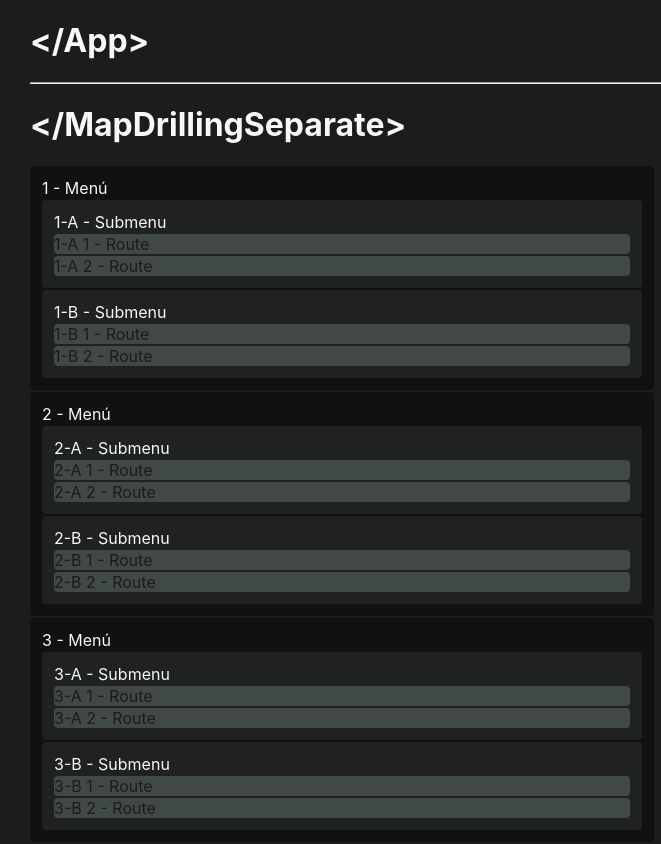
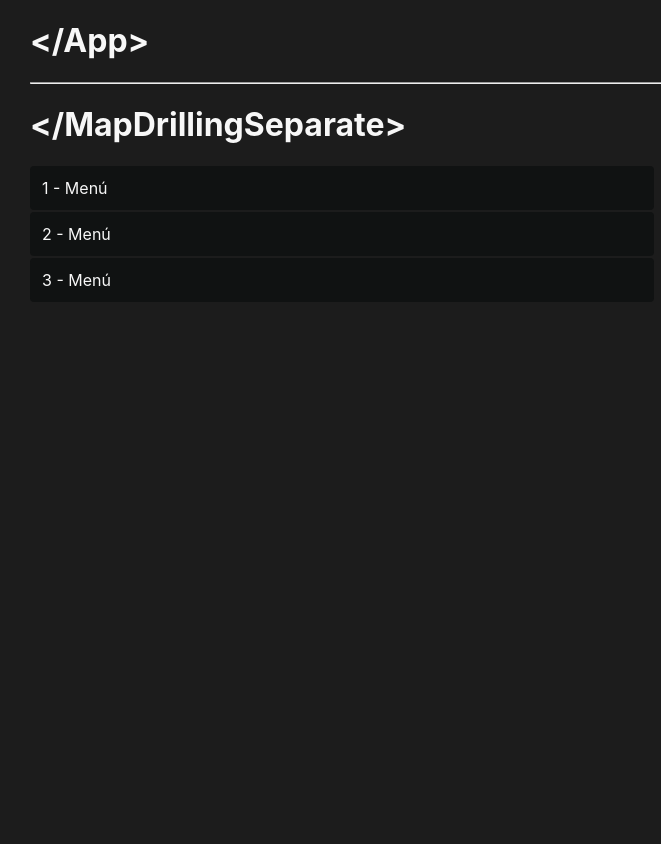
Before and after one commit to MrRedu/rompiendo-react, a React (Vite) app: page / in a window 1280 px wide. Shown: the whole page, without its empty margins (70-731 px from the left). After the commit the page ends 800 px from the top, so only its background shows below. Built offline with nearby package versions, Linux system fonts and the light colour scheme.

Commit message:
MapDrilling resolved 🤼

```diff
--- a/src/App.jsx
+++ b/src/App.jsx
@@ -1,4 +1,4 @@
-// import { MapDrilling } from './components/MapDrilling'
+// import { MapDrilling } from './components/map-drilling/MapDrilling'
 import { MapDrillingSeparate } from './components/map-drilling/separate/MapDrillingSeparate'
 
 export const App = () => {
@@ -6,6 +6,7 @@ export const App = () => {
     <>
       <h1>{`</App>`}</h1>
       <hr />
+      {/* <MapDrilling /> */}
       <MapDrillingSeparate />
     </>
   )
--- a/src/components/map-drilling/separate/MapDrillingSeparate.jsx
+++ b/src/components/map-drilling/separate/MapDrillingSeparate.jsx
@@ -1,6 +1,7 @@
 import propTypes from 'prop-types'
 
 import styles from './MapDrillingSeparate.module.css'
+import { useState } from 'react'
 
 const menu = [
   {
@@ -101,12 +102,18 @@ const menu = [
   },
 ]
 
-const Menu = ({ title, children }) => {
+const Menu = ({ title, isOpen, onClick, children }) => {
   return (
     <>
-      <div className={styles.menu}>
+      <div onClick={onClick} className={styles.menu}>
         <span>{title}</span>
-        {children}
+        <div
+          className={`${styles['menu-children']} ${
+            isOpen ? styles['is-open'] : ''
+          }`}
+        >
+          {children}
+        </div>
       </div>
     </>
   )
@@ -134,11 +141,22 @@ const Route = ({ title }) => {
 }
 
 export const MapDrillingSeparate = () => {
+  const [openMenuId, setOpenMenuId] = useState(null)
+
+  const handleOnClickMenu = menuId => {
+    setOpenMenuId(prev => (prev === menuId ? null : menuId))
+  }
+
   return (
     <>
       <h1>{`</MapDrillingSeparate>`}</h1>
       {menu.map(({ id, title, subMenu }) => (
-        <Menu key={id} title={title}>
+        <Menu
+          key={id}
+          title={title}
+          isOpen={openMenuId === id}
+          onClick={() => handleOnClickMenu(id)}
+        >
           {subMenu.map(({ id, title, routes }) => (
             <SubMenu key={id} title={title}>
               {routes.map(({ id, title }) => (
@@ -161,6 +179,8 @@ MapDrillingSeparate.propTypes = {
 
 Menu.propTypes = {
   title: propTypes.string,
+  isOpen: propTypes.bool,
+  onClick: propTypes.func,
   children: propTypes.array,
 }
 
--- a/src/components/map-drilling/separate/MapDrillingSeparate.module.css
+++ b/src/components/map-drilling/separate/MapDrillingSeparate.module.css
@@ -5,9 +5,18 @@
     border-radius: 4px;
 
     padding: 12px;
-    gap: 2px;
     margin-bottom: 2px;
     max-width: 600px;
+}
+
+.menu-children {
+    display: none;
+    flex-direction: column;
+    gap: 2px;
+}
+
+.menu-children.is-open {
+    display: flex;
 }
 
 .sub-menu {
@@ -18,6 +27,7 @@
 
     padding: 12px;
     gap: 2px;
+    color: rgb(79, 46, 223)
 }
 
 .routes {
@@ -25,5 +35,5 @@
     flex-direction: column;
     background-color: #404848;
     border-radius: 4px;
-    color: #1C1C1C;
+    color: rgb(106, 238, 238);
 }
--- a/src/globals.css
+++ b/src/globals.css
@@ -1,13 +1,21 @@
 :root {
   /* Font-size */
-  --f-s-micro: clamp(0.64rem, 0.05vw + 0.63rem, 0.67rem); /* 10.24px */
-  --f-s-sm: clamp(0.8rem, 0.17vw + 0.76rem, 0.89rem); /* 12.8px */
-  --f-s-base: clamp(1rem, 0.34vw + 0.91rem, 1.19rem); /* 16px */
-  --f-s-md: clamp(1.25rem, 0.61vw + 1.1rem, 1.58rem); /* 20px */
-  --f-s-lg: clamp(1.56rem, 1vw + 1.31rem, 2.11rem); /* 24.96px */
-  --f-s-xl: clamp(1.95rem, 1.57vw + 1.56rem, 2.81rem); /* 31.2px */
-  --f-s-xxl: clamp(2.44rem, 2.38vw + 1.85rem, 3.75rem); /* 39.04px */
-  --f-s-xxxl: clamp(3.05rem, 3.55vw + 2.17rem, 5rem); /* 48.64px */
+  --f-s-micro: clamp(0.64rem, 0.05vw + 0.63rem, 0.67rem);
+  /* 10.24px */
+  --f-s-sm: clamp(0.8rem, 0.17vw + 0.76rem, 0.89rem);
+  /* 12.8px */
+  --f-s-base: clamp(1rem, 0.34vw + 0.91rem, 1.19rem);
+  /* 16px */
+  --f-s-md: clamp(1.25rem, 0.61vw + 1.1rem, 1.58rem);
+  /* 20px */
+  --f-s-lg: clamp(1.56rem, 1vw + 1.31rem, 2.11rem);
+  /* 24.96px */
+  --f-s-xl: clamp(1.95rem, 1.57vw + 1.56rem, 2.81rem);
+  /* 31.2px */
+  --f-s-xxl: clamp(2.44rem, 2.38vw + 1.85rem, 3.75rem);
+  /* 39.04px */
+  --f-s-xxxl: clamp(3.05rem, 3.55vw + 2.17rem, 5rem);
+  /* 48.64px */
 
   /* Font-weight */
   --f-regular: 400;
@@ -24,8 +32,7 @@ body {
   background-color: #1C1C1C;
   color: #F7F7F7;
   font-family: -apple-system, system-ui, sans-serif;
-
-
   max-width: 1080px;
   margin: 0 auto;
+  padding: 0 8px;
 }
```
Also changed, not shown: src/components/map-drilling/MapDrilling.jsx (+24 -3 lines), src/components/map-drilling/separate/README.md (added).
